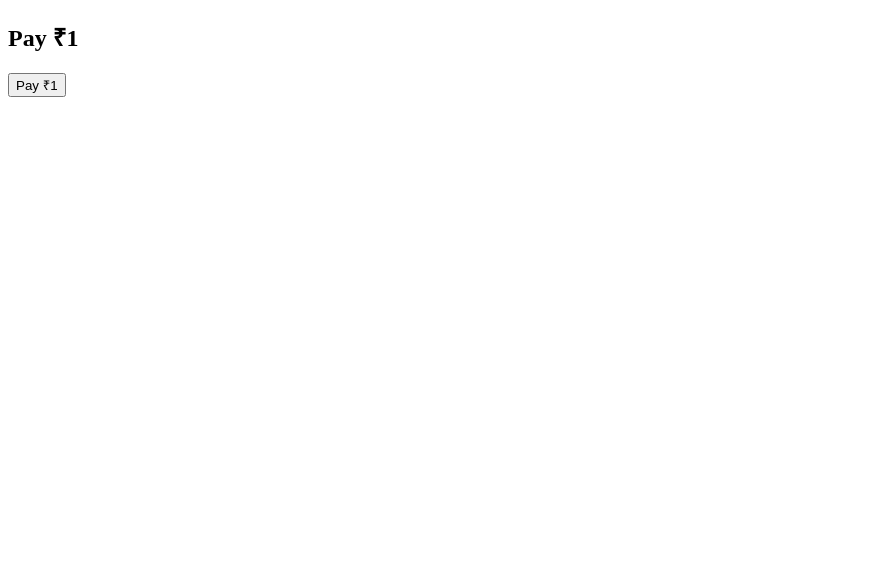
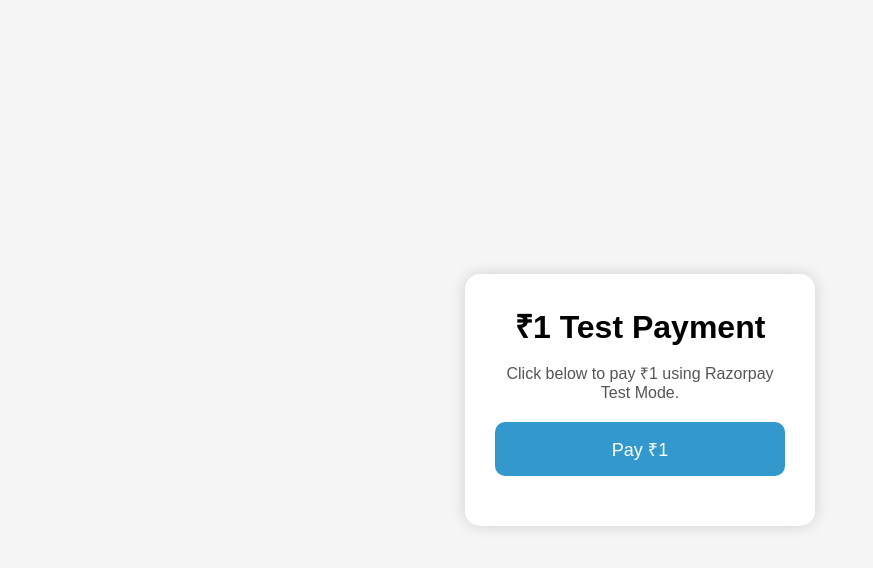
Before and after one commit to developerhub23/learnpayment, a plain HTML site: page index.html in a window 1280 px wide. Shown: the whole page, without its empty margins (0-873 px from the left). Drawn offline with Linux system fonts and the light colour scheme.

Commit message:
Update index.html

```diff
--- a/index.html
+++ b/index.html
@@ -1,17 +1,168 @@
 <!DOCTYPE html>
-<html>
+<html lang="en">
+
 <head>
-    <title>Razorpay Test Payment</title>
+    <meta charset="UTF-8">
+    <meta name="viewport" content="width=device-width, initial-scale=1.0">
+    <title>Razorpay ₹1 Test Payment</title>
+
+    <!-- Razorpay Checkout -->
+    <script src="https://checkout.razorpay.com/v1/checkout.js"></script>
+
+    <style>
+        *{
+            margin:0;
+            padding:0;
+            box-sizing:border-box;
+            font-family:Arial,sans-serif;
+        }
+
+        body{
+            background:#f5f5f5;
+            display:flex;
+            justify-content:center;
+            align-items:center;
+            height:100vh;
+        }
+
+        .card{
+            width:350px;
+            background:white;
+            padding:30px;
+            border-radius:15px;
+            text-align:center;
+            box-shadow:0 0 15px rgba(0,0,0,.15);
+        }
+
+        h1{
+            margin-bottom:15px;
+        }
+
+        p{
+            margin-bottom:20px;
+            color:#555;
+        }
+
+        button{
+            width:100%;
+            padding:15px;
+            font-size:18px;
+            border:none;
+            border-radius:10px;
+            background:#3399cc;
+            color:white;
+            cursor:pointer;
+        }
+
+        button:hover{
+            background:#2277aa;
+        }
+
+        #status{
+            margin-top:20px;
+            color:green;
+            word-wrap:break-word;
+        }
+    </style>
 </head>
+
 <body>
 
-<h2>Pay ₹1</h2>
+<div class="card">
 
-<button id="payBtn">Pay ₹1</button>
+    <h1>₹1 Test Payment</h1>
 
-<script src="https://checkout.razorpay.com/v1/checkout.js"></script>
+    <p>Click below to pay ₹1 using Razorpay Test Mode.</p>
 
-<script src="script.js"></script>
+    <button onclick="payNow()">
+        Pay ₹1
+    </button>
+
+    <div id="status"></div>
+
+</div>
+
+<script>
+
+async function payNow(){
+
+    document.getElementById("status").innerHTML="Creating Order...";
+
+    try{
+
+        const response=await fetch("https://rough-frost-0867.anishdey0602.workers.dev/",{
+            method:"POST"
+        });
+
+        const order=await response.json();
+
+        console.log(order);
+
+        if(order.error){
+
+            alert(order.error.description || "Order Creation Failed");
+
+            return;
+
+        }
+
+        var options={
+
+            key:"rzp_test_TCdvMJSoFybix6",
+
+            amount:order.amount,
+
+            currency:order.currency,
+
+            name:"My Demo Website",
+
+            description:"₹1 Test Payment",
+
+            order_id:order.id,
+
+            handler:function(response){
+
+                console.log(response);
+
+                document.getElementById("status").innerHTML=
+                "<b>Payment Successful</b><br><br>"
+                +"Payment ID:<br>"+response.razorpay_payment_id;
+
+            },
+
+            prefill:{
+
+                name:"Rishi",
+
+                email:"",
+
+                contact:""
+
+            },
+
+            theme:{
+                color:"#3399cc"
+            }
+
+        };
+
+        var rzp=new Razorpay(options);
+
+        rzp.open();
+
+    }
+
+    catch(error){
+
+        console.error(error);
+
+        alert("Something went wrong.");
+
+    }
+
+}
+
+</script>
 
 </body>
 </html>
```
